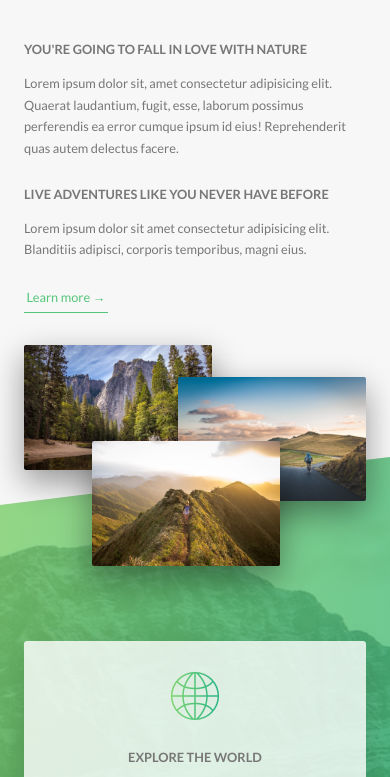
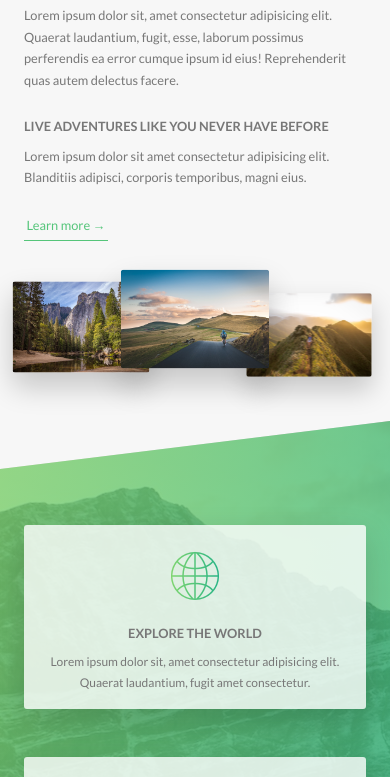
Before and after one commit to malekitoon/natours__advanced-css-and-sass, a website: page index.html in a window 390 px wide. Shown: the part 926-1703 px from the top of the page. Drawn offline with Linux system fonts and the light colour scheme.

Commit message:
058 Writing Media Queries - Layout, About and Features Sections

```diff
--- a/sass/base/_utilities.scss
+++ b/sass/base/_utilities.scss
@@ -1,8 +1,26 @@
 .u-center-text { text-align: center!important; }
 
-.u-mb-lg { margin-bottom: 8rem!important; }
-.u-mb-md { margin-bottom: 4rem!important; }
-.u-mb-sm { margin-bottom: 1.5rem!important; }
+.u-mb-lg {
+  margin-bottom: 8rem!important;
+
+  @include respond(tab-port) {
+    margin-bottom: 5rem!important;
+  }
+}
+.u-mb-md {
+  margin-bottom: 4rem!important;
+
+  @include respond(tab-port) {
+    margin-bottom: 3rem!important;
+  }
+}
+.u-mb-sm {
+  margin-bottom: 1.5rem!important;
+
+  @include respond(tab-port) {
+    margin-bottom: 1rem!important;
+  }
+}
 
 .u-mt-lg { margin-top: 8rem!important; }
 .u-mt-xl { margin-top: 10rem!important; }
--- a/sass/components/_composition.scss
+++ b/sass/components/_composition.scss
@@ -10,19 +10,43 @@
     transition: all .2s;
     outline-offset: 2rem;
 
+    @include respond(tab-port) {
+      float: left;
+      position: relative;
+      width: 33.333333%;
+      box-shadow: 0 1.5rem 3rem rgba($color-black, .2);
+    }
+
     &--p1 {
       left: 0;
       top: -2rem;
+
+      @include respond(tab-port) {
+        top: 0;
+        transform: scale(1.2);
+      }
     }
 
     &--p2 {
       right: 0;
       top: 2rem;
+
+      @include respond(tab-port) {
+        top: -1rem;
+        transform: scale(1.3);
+        z-index: 100;
+      }
     }
 
     &--p3 {
       left: 20%;
       top: 10rem;
+
+      @include respond(tab-port) {
+        top: 1rem;
+        left: 0;
+        transform: scale(1.1);
+      }
     }
 
     &:hover {
--- a/sass/components/_feature-box.scss
+++ b/sass/components/_feature-box.scss
@@ -6,6 +6,10 @@
   border-radius: 3px;
   box-shadow: 0 1.5rem 4rem rgba($color-black, .15);
   transition: transform .3s;
+
+  @include respond(tab-port) {
+    padding: 2rem;
+  }
 
   &:hover {
     transform: translateY(-1.5rem) scale(1.03);
@@ -21,6 +25,10 @@
     $color-primary-dark);
     -webkit-background-clip: text;
     color: transparent;
+
+    @include respond(tab-port) {
+      margin-bottom: 0;
+    }
   }
 
   &__text {
--- a/sass/layout/_footer.scss
+++ b/sass/layout/_footer.scss
@@ -11,6 +11,10 @@
   &__logo-box {
     text-align: center;
     margin-bottom: 8rem;
+
+    @include respond(tab-port) {
+      margin-bottom: 6rem;
+    }
   }
 
   &__logo {
--- a/sass/pages/_home.scss
+++ b/sass/pages/_home.scss
@@ -2,6 +2,10 @@
   background-color: $color-grey-light-1;
   padding: 25rem 0;
   margin-top: -20vh;
+
+  @include respond(tab-port) {
+    padding: 20rem 0;
+  }
 }
 
 .section-features {
@@ -18,17 +22,29 @@
   & > * {
     transform: skewY(7deg);
   }
+
+  @include respond(tab-port) {
+    padding: 10rem 0;
+  }
 }
 
 .section-tours {
   background-color: $color-grey-light-1;
   padding: 25rem 0 15rem;
   margin-top: -10rem;
+
+  @include respond(tab-port) {
+    padding: 20rem 0 10rem;
+  }
 }
 
 .section-stories {
   padding: 15rem 0;
   position: relative;
+
+  @include respond(tab-port) {
+    padding: 10rem 0;
+  }
 }
 
 .section-book {
@@ -37,6 +53,10 @@
     to right bottom,
     $color-primary-light,
     $color-primary-dark);
+
+  @include respond(tab-port) {
+    padding: 10rem 0;
+  }
 }
 
 .book {
```
Also changed, not shown: css/style.css.
